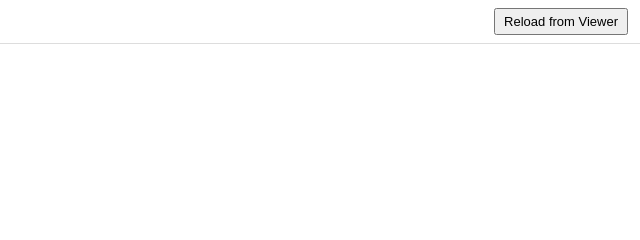
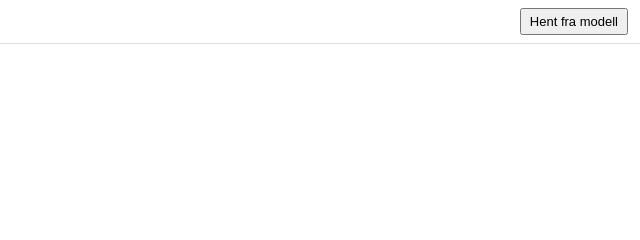
Before and after one commit to TrekASB/TCGGxt, a plain HTML site: page index.html in a window 1280 px wide. Shown: the top 240 px of the page, 640-1280 px from the left. Drawn offline with nearby package versions, Linux system fonts and the light colour scheme.

Commit message:
Update index.html

```diff
--- a/index.html
+++ b/index.html
@@ -69,7 +69,7 @@
 <body>
   <header>
     <div>MMI Pie Chart (01_MMI)</div>
-    <button id="reloadButton">Reload from Viewer</button>
+    <button id="reloadButton">Hent fra modell</button>
   </header>
   <main>
     <div id="status">Connecting to Trimble Connect…</div>
```
